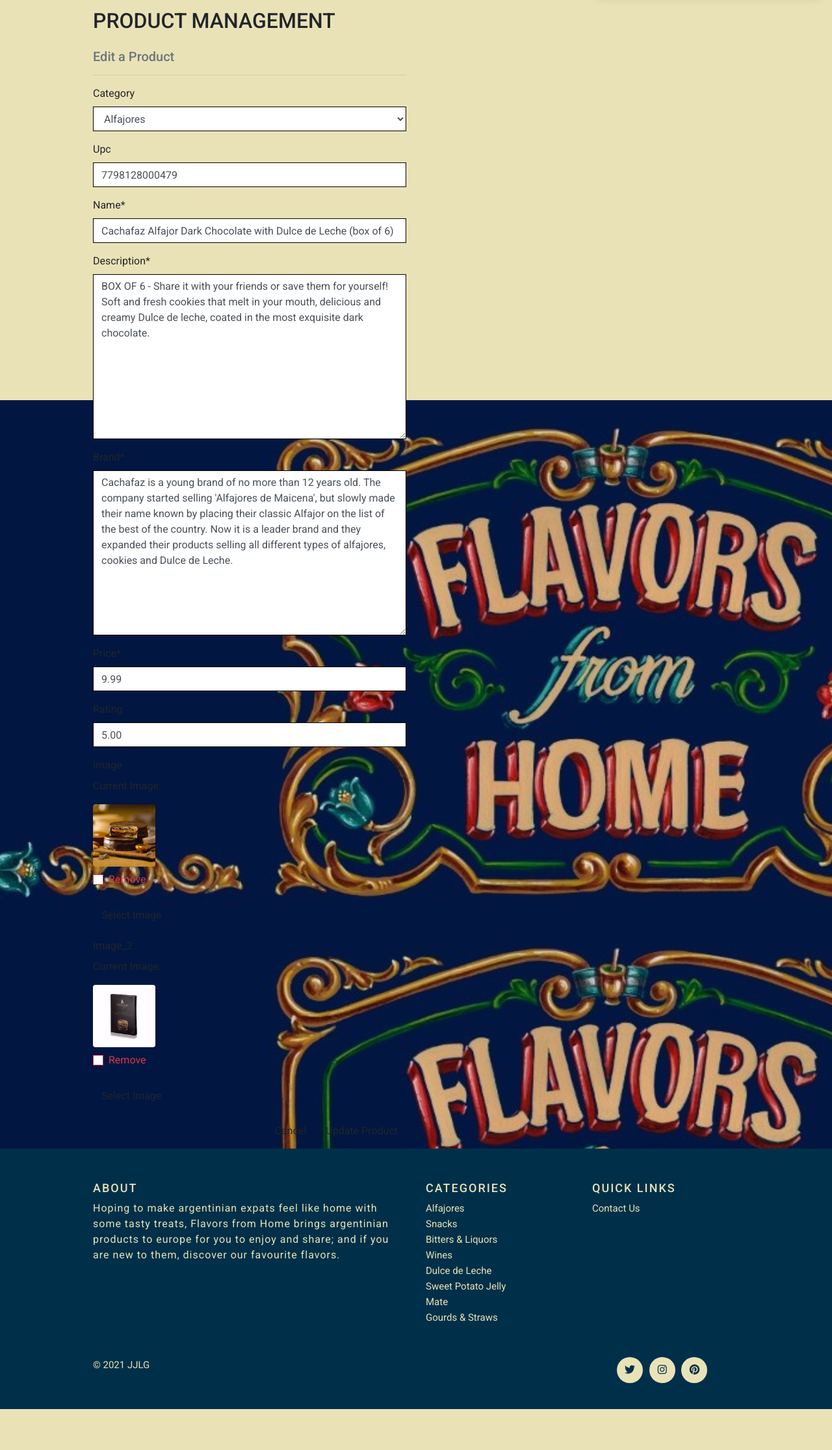
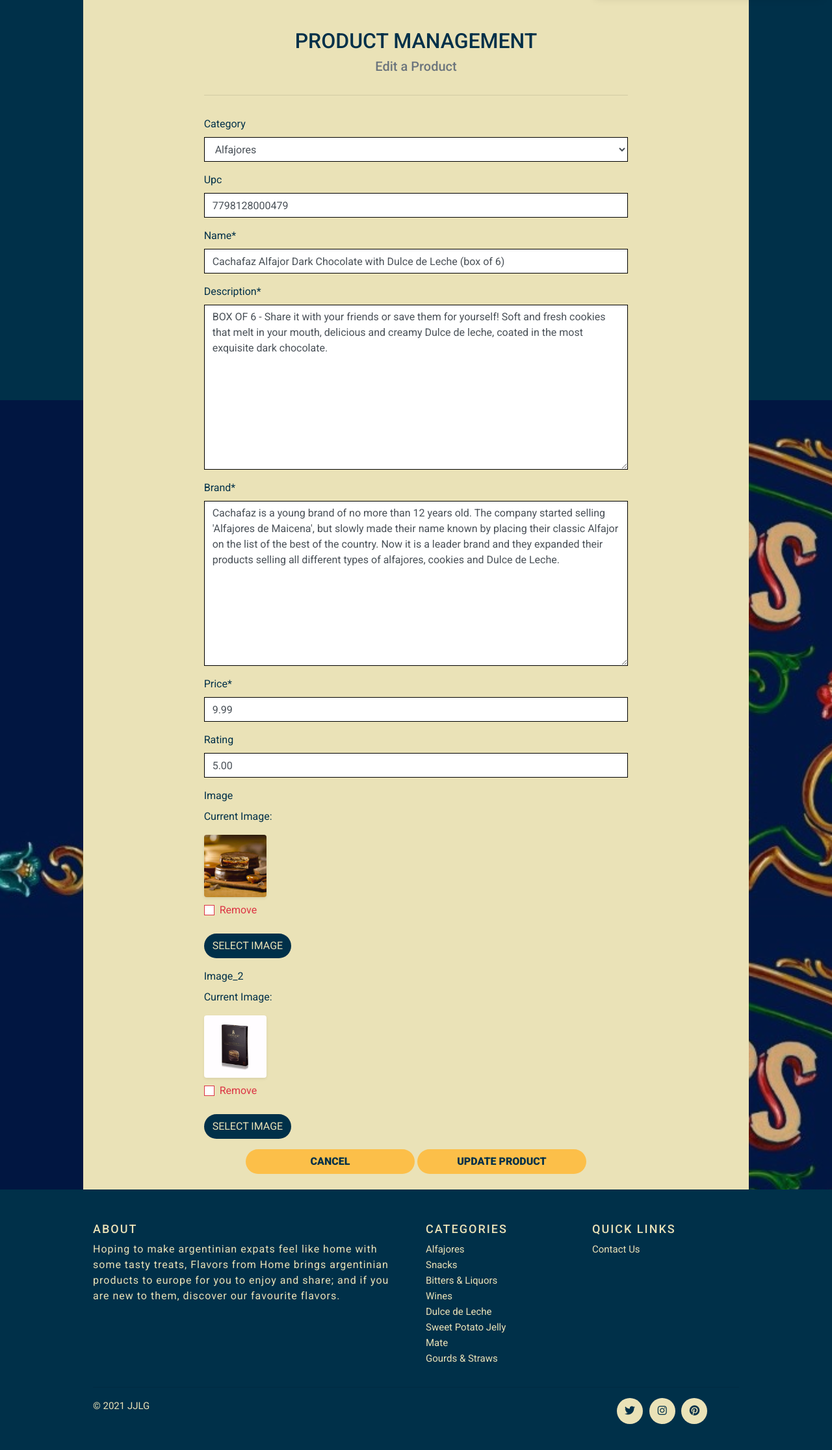
Before and after one commit to jjlg90/flavors_from_home, a Django app: page /products/edit/1/ in a window 1280 px wide. Shown: the part 184-2416 px from the top of the page at 65% size. Before the commit the page ends 2353 px from the top, so only its background shows below. Run offline with Django 3.2, Linux system fonts and the light colour scheme; the visitor is signed in with stand-in values (Sample User, id 1); data comes from the database, SQL or seed files in the repository; some libraries are stand-ins or nearby versions; some web fonts are replaced.

Commit message:
Tidying up the code and styling / edit_product.html

```diff
--- a/products/templates/products/custom_widget_templates/custom_clearable_file_input.html
+++ b/products/templates/products/custom_widget_templates/custom_clearable_file_input.html
@@ -11,7 +11,7 @@
     {% endif %}<br>
     {{ widget.input_text }}
 {% endif %}
-<span class="btn btn-black rounded-0 btn-file">
+<span class="btn bg-blue text-uppercase text-white btn rounded-pill text-uppercase btn-file">
     Select Image <input id="new-image" type="{{ widget.type }}" name="{{ widget.name }}"{% include "django/forms/widgets/attrs.html" %}>
 </span>
 <strong><p class="text-danger" id="filename"></p></strong>
--- a/products/templates/products/edit_product.html
+++ b/products/templates/products/edit_product.html
@@ -10,20 +10,23 @@
 {% endblock %}
 
 {% block content %}
-    <div class="overlay"></div>
-    <div class="container">
+<div class="overlay bg-blue"></div>
+<div class="container bg-white text-blue">
+    <!-- Page Header -->
     <div class="row">
-            <div class="col-12 col-md-6">
-                <hr>
-                <h2 class="logo-font mb-4">Product Management</h2>
-                <h5 class="text-muted">Edit a Product</h5>
-                <hr>
+        <div class="col text-center mt-3">
+            <h2 class="logo-font pt-5">Product Management</h2>
+            <h5 class="text-muted pb-4">Edit a Product</h5>
+
         </div>
     </div>
-
+    <!-- Edit Product Form -->
     <div class="row">
-            <div class="col-12 col-md-6">
-                <form method="POST" action="{% url 'edit_product' product.id %}" class="form mb-2" enctype="multipart/form-data">
+        <div class="col-md-2"></div>
+        <div class="col-12 col-md-8">
+            <hr class="mt-0 pb-3">
+            <form method="POST" action="{% url 'edit_product' product.id %}" class="form mb-2"
+                enctype="multipart/form-data">
                 {% csrf_token %}
                 {% for field in form %}
                 {% if field.name != 'image' or 'image_2' %}
@@ -32,12 +35,14 @@
                 {{ field }}
                 {% endif %}
                 {% endfor %}
-                    <div class="text-right">
-                        <a class="btn btn-outline-black rounded-0" href="{% url 'products' %}">Cancel</a>
-                        <button class="btn btn-black rounded-0" type="submit">Update Product</button>
+                <!-- Action Buttons -->
+                <div class="text-center pb-3">
+                    <a class="product-button bg-yellow text-blue btn rounded-pill text-uppercase" href="{% url 'products' %}">Cancel</a>
+                    <button class="product-button bg-yellow text-blue btn rounded-pill text-uppercase" type="submit">Update Product</button>
                 </div>
             </form>
         </div>
+        <div class="col-md-2"></div>
     </div>
 
 </div>
@@ -46,7 +51,7 @@
 {% block postloadjs %}
 {{ block.super }}
 <script type="text/javascript">
-        $('#new-image').change(function() {
+    $('#new-image').change(function () {
         var file = $('#new-image')[0].files[0];
         $('#filename').text(`Image will be set to: ${file.name}`);
     });
```
Lines whose indentation alone changed are shown as unchanged.
